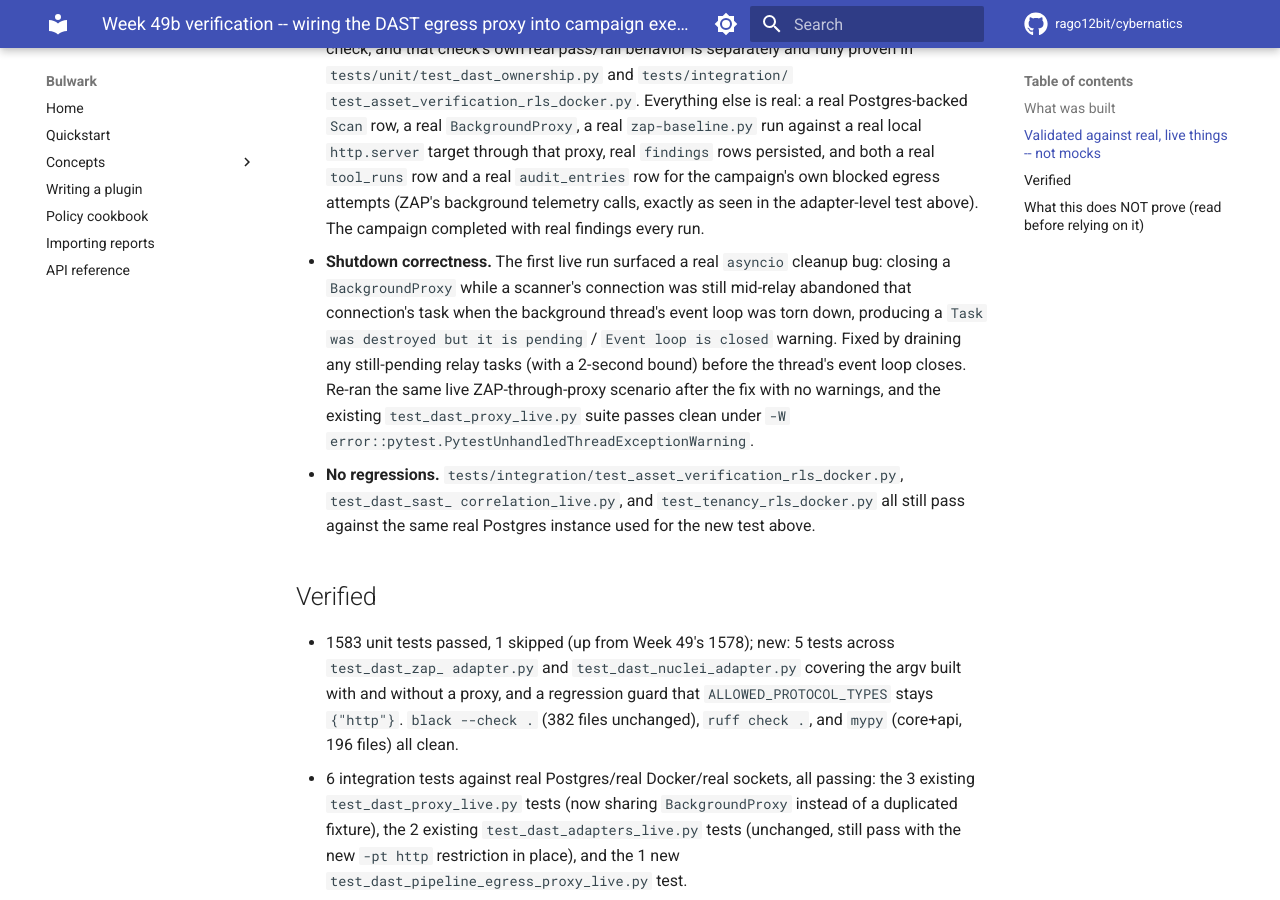
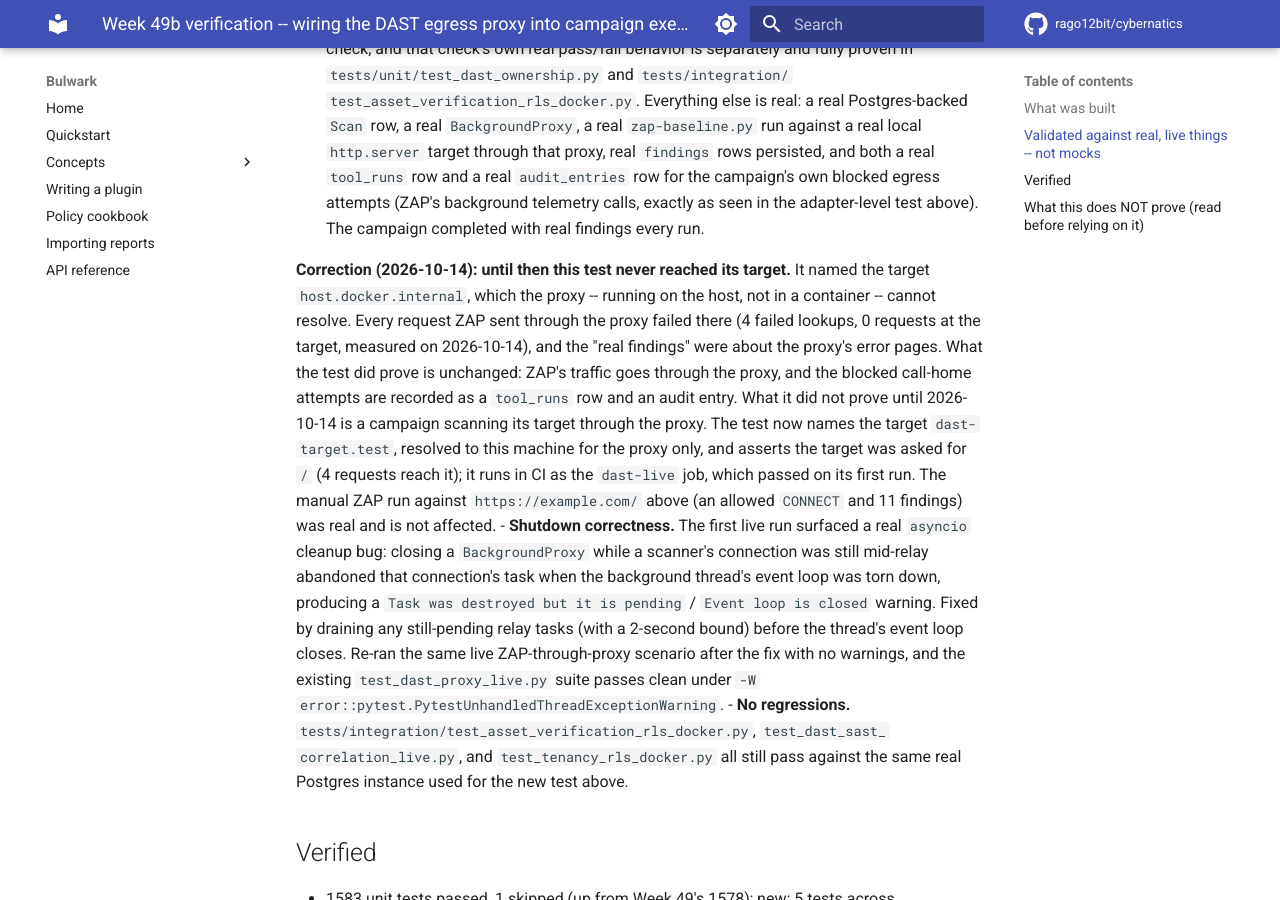
Before and after one commit to rago12bit/cybernatics, an MkDocs documentation site: the page built from docs/v2-week49b-verification.md, in a window 1280 px wide and 900 px high, scrolled down 1728 px. Built offline with MkDocs 1.6.1 and Material for MkDocs 9.7.7, drawn with Linux system fonts in a browser that asks for light colours; comment, search, counter and statistics services are not loaded.

Commit message:
test: two tests that passed without testing their claim; correct the DAST record
- The sandbox test wrote its own docker flags and only checked that
  each attempt failed. It now runs with the exact argv the runner gives
  every scanner (build_docker_argv) and asserts why: "Network is
  unreachable", and "Read-only file system" in the scanner's own home
  (/etc refuses user 10001 with "Permission denied" whatever the flags,
  so the old check passed with --read-only removed). Dropping
  --read-only or --network=none from the runner now fails it.
- The pre-commit hook test's first commit was "blocked" whenever
  `bulwark` was not on PATH ("bulwark: not found"). Its git calls now
  put this interpreter's scripts first, and it asserts the hook's
  [BLOCK] line, so it passes the same with or without an activated
  virtualenv and fails for a missing command.
- Week 49b verification and ADR-0035: dated corrections. The egress-
  proxy campaign test never reached its target until 8157f63; what it
  did and did not prove, and the manual example.com run that stands.

Co-Authored-By: Claude Opus 5.5 <noreply@anthropic.com>

```diff
--- a/docs/v2-week49b-verification.md
+++ b/docs/v2-week49b-verification.md
@@ -57,6 +57,18 @@ was not actually wired into campaign execution -- so that claim wasn't true yet.
   `audit_entries` row for the campaign's own blocked egress attempts (ZAP's background telemetry
   calls, exactly as seen in the adapter-level test above). The campaign completed with real findings
   every run.
+
+  **Correction (2026-10-14): until then this test never reached its target.** It named the target
+  `host.docker.internal`, which the proxy -- running on the host, not in a container -- cannot
+  resolve. Every request ZAP sent through the proxy failed there (4 failed lookups, 0 requests at
+  the target, measured on 2026-10-14), and the "real findings" were about the proxy's error pages.
+  What the test did prove is unchanged: ZAP's traffic goes through the proxy, and the blocked
+  call-home attempts are recorded as a `tool_runs` row and an audit entry. What it did not prove
+  until 2026-10-14 is a campaign scanning its target through the proxy. The test now names the target
+  `dast-target.test`, resolved to this machine for the proxy only, and asserts the target was asked
+  for `/` (4 requests reach it); it runs in CI as the `dast-live` job, which passed on its first run.
+  The manual ZAP run against `https://example.com/` above (an allowed `CONNECT` and 11 findings) was
+  real and is not affected.
 - **Shutdown correctness.** The first live run surfaced a real `asyncio` cleanup bug: closing a
   `BackgroundProxy` while a scanner's connection was still mid-relay abandoned that connection's task
   when the background thread's event loop was torn down, producing a `Task was destroyed but it is
```
Also changed, not shown: docs/adr/0035-dast-scanning.md (+7 -0 lines), 2 other files.
